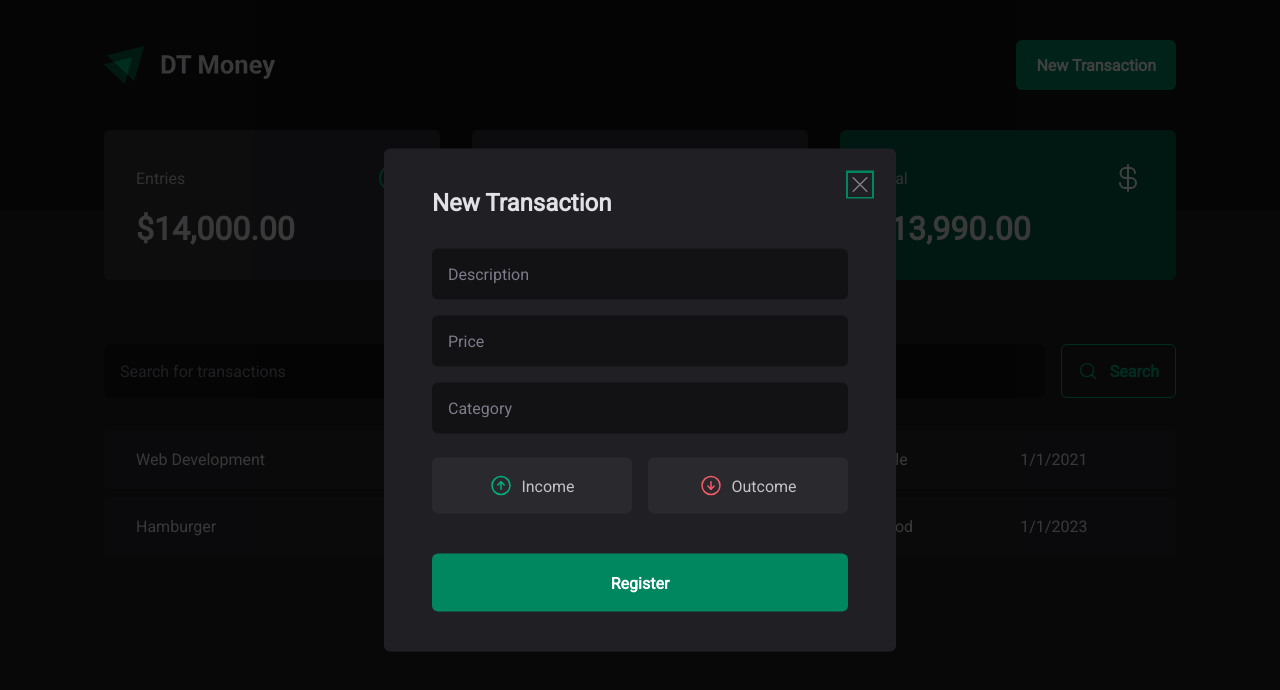
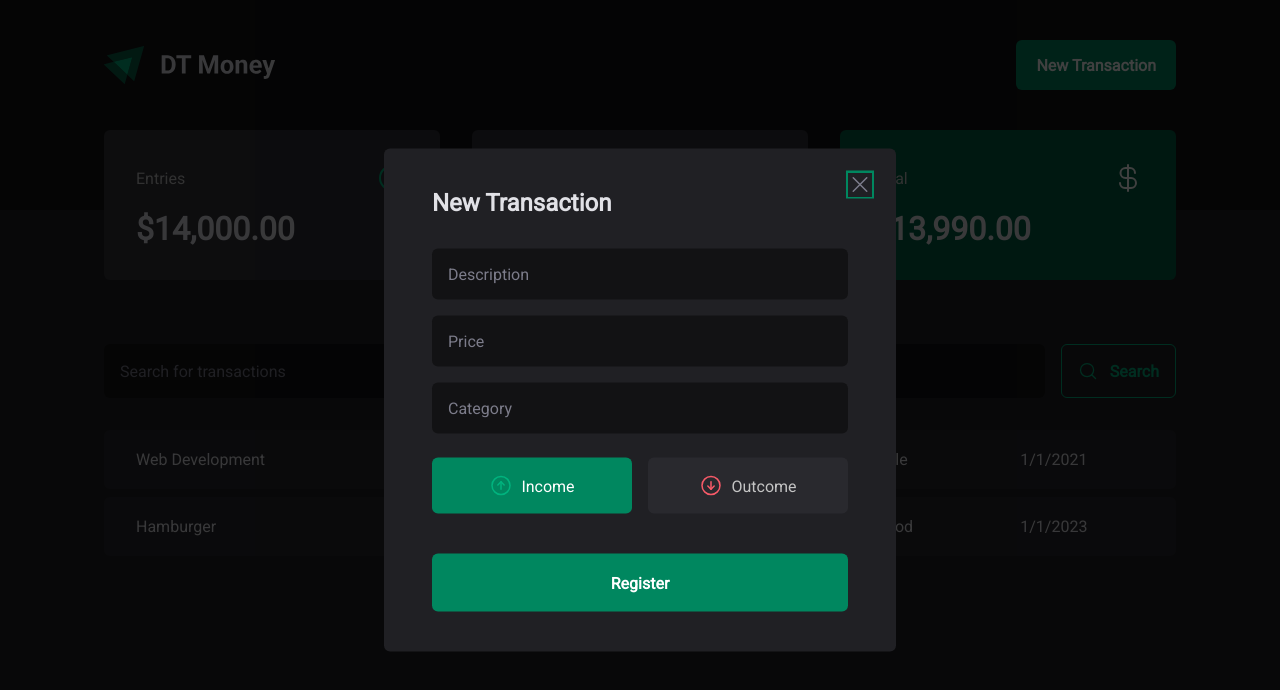
Before and after one commit to erikaperciliano/dtMoney, a React (Vite) app: page / in a window 1280 px wide. Both pictures are taken after a click on the button "New Transaction". Shown: the top 690 px of the page. Built offline with nearby package versions, Linux system fonts and the light colour scheme; data requests are answered from the project's data file.

Commit message:
adds Controlled components

```diff
--- a/src/components/NewTransactionModal/index.tsx
+++ b/src/components/NewTransactionModal/index.tsx
@@ -3,21 +3,24 @@
 import { ArrowCircleDown, ArrowCircleUp, X } from "phosphor-react";
 import * as z from 'zod';
 import { zodResolver } from "@hookform/resolvers/zod";
-import { useForm } from "react-hook-form";
+import { Controller, useForm } from "react-hook-form";
 
 const newTransactionSchema = z.object({
     description: z.string(),
     price: z.number(),
     category: z.string(),
-    // type: z.enum(['income', 'outcome'])
+    type: z.enum(['income', 'outcome'])
 });
 
 type NewTransactionFormInputs = z.infer<typeof newTransactionSchema>;
 
 
 export function NewTransactionModal () {
-    const { register, handleSubmit, formState: { isSubmitting} } = useForm<NewTransactionFormInputs>({
-        resolver: zodResolver(newTransactionSchema)
+    const { control, register, handleSubmit, formState: { isSubmitting} } = useForm<NewTransactionFormInputs>({
+        resolver: zodResolver(newTransactionSchema),
+        defaultValues: {
+            type: 'income'
+        }
     });
 
     async function handleCreateNewTransaction(data: NewTransactionFormInputs) {
@@ -42,7 +45,13 @@
                     <input type="number" placeholder="Price" required {...register('price', { valueAsNumber: true })}/>
                     <input type="text" placeholder="Category" required {...register('category')}/>
 
-                    <TransactionType>
+                    <Controller
+                        control={control}
+                        name="type"
+                        render= {({ field }) => {
+                            console.log(field)
+                            return(
+                                <TransactionType onValueChange={field.onChange} value={field.value}>
                                     <TransactionTypeButton variant="income" value="income">
                                         <ArrowCircleUp size={24}/>
                                         Income
@@ -52,6 +61,9 @@
                                         Outcome
                                     </TransactionTypeButton>
                                 </TransactionType>
+                            )
+                        }}
+                    />
 
                     <button type="submit" disabled={isSubmitting}>Register</button>
                 </form>
```
Lines whose indentation alone changed are shown as unchanged.
